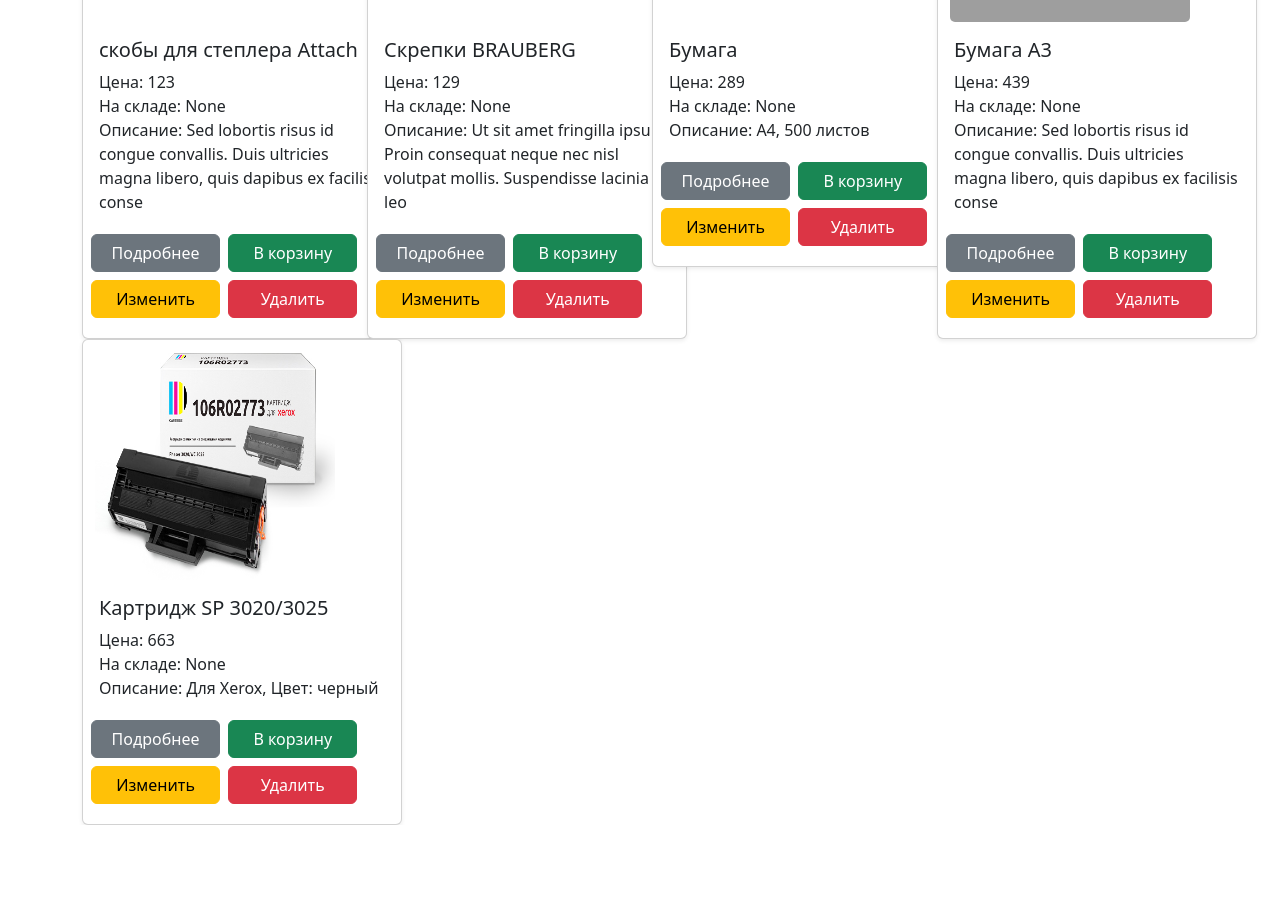
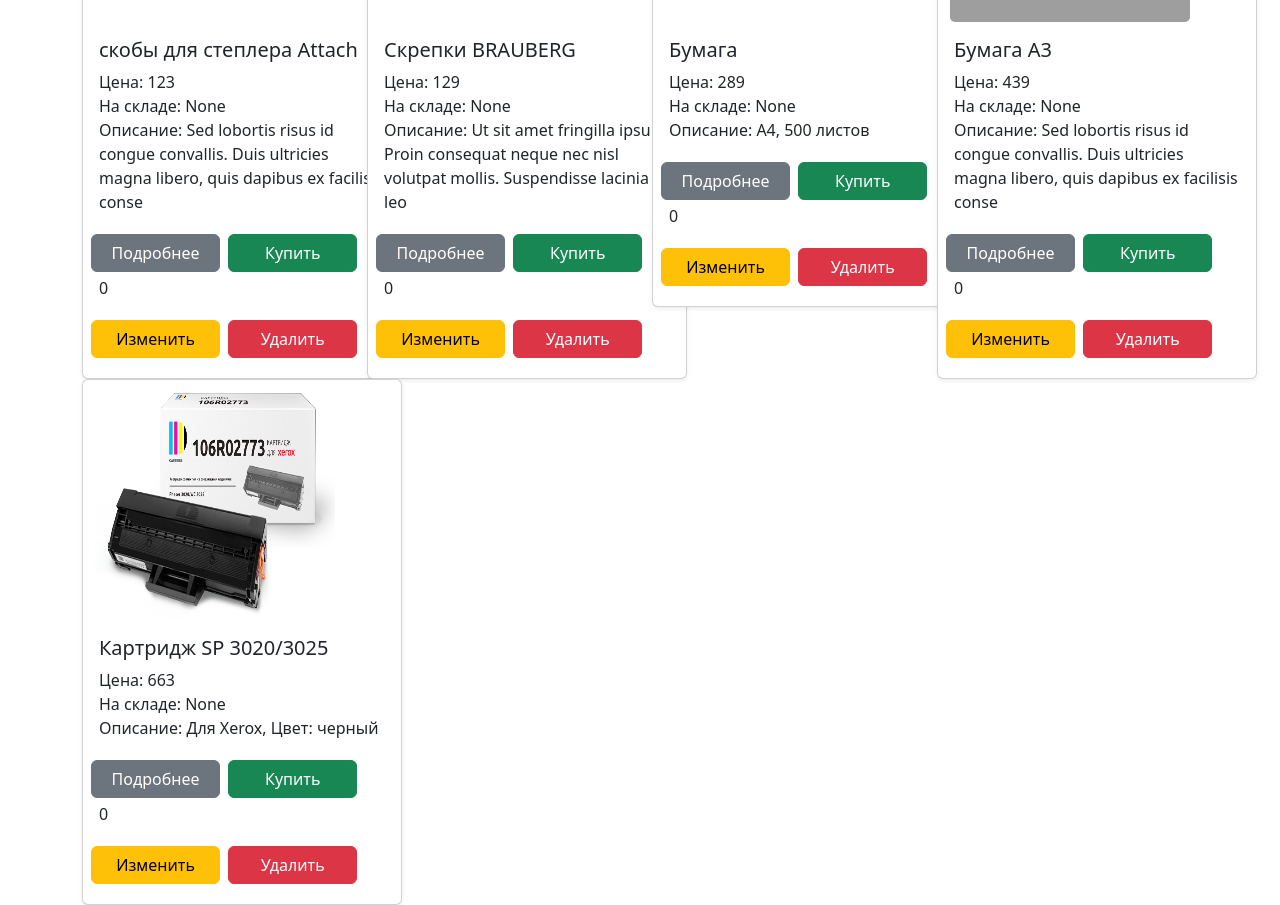
Before and after one commit to AlexandrBxbrxv/dz_19_2, a Django app: page /consumables in a window 1280 px wide. Shown: the part 477-1382 px from the top of the page. Before the commit the page ends 1302 px from the top, so only its background shows below. Run offline with Django 5.2, Linux system fonts and the light colour scheme; data comes from the database, SQL or seed files in the repository; grey boxes are pictures that could not be loaded.

Commit message:
кнопка купить увеличивает purchases_count

```diff
--- a/catalog/templates/catalog/consumable_detail.html
+++ b/catalog/templates/catalog/consumable_detail.html
@@ -18,7 +18,7 @@
           <p class="card-text">Описание: {{ object.description }}</p>
           <div class="row">
             <a class="btn btn-secondary col-4 m-1" href="{% url 'catalog:consumables' %}">Назад</a>
-            <a class="btn btn-warning col-4 m-1" href="#">В корзину</a>
+            <a class="btn btn-success col-4 m-1" href="{% url 'catalog:consumable_purchase' object.pk %}">Купить</a>
           </div>
         </div>
       </div>
--- a/catalog/templates/catalog/consumable_list.html
+++ b/catalog/templates/catalog/consumable_list.html
@@ -68,7 +68,8 @@
           <p class="card-text">Цена: {{ item.price }}<br>На складе: None <br>Описание: {{ item.description|slice:":100" }}</p>
           <div class="row">
             <a class="btn btn-secondary col-5 m-1" href="{% url 'catalog:consumable_detail' item.pk %}">Подробнее</a>
-            <a class="btn btn-success col-5 m-1" href="#">В корзину</a>
+            <a class="btn btn-success col-5 m-1" href="{% url 'catalog:consumable_purchase' item.pk %}">Купить</a>
+            <p>{{ item.purchases_count }}</p>
           </div>
           <div class="row">
             <a class="btn btn-warning col-5 m-1" href="{% url 'catalog:consumable_update' item.pk %}">Изменить</a>
```
